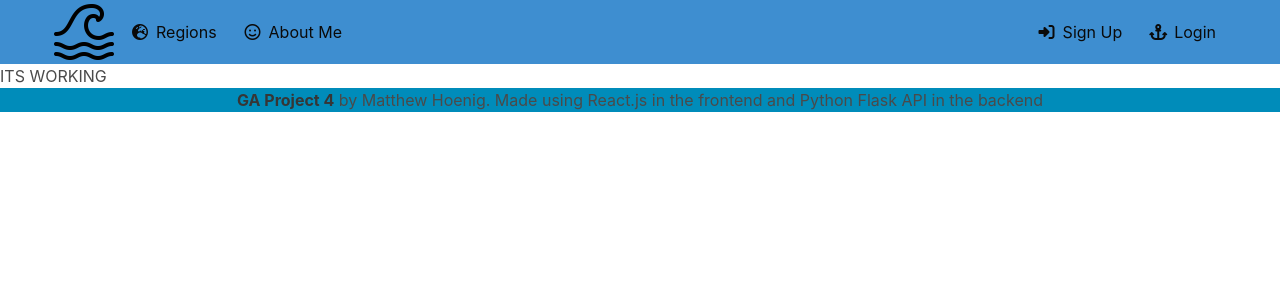
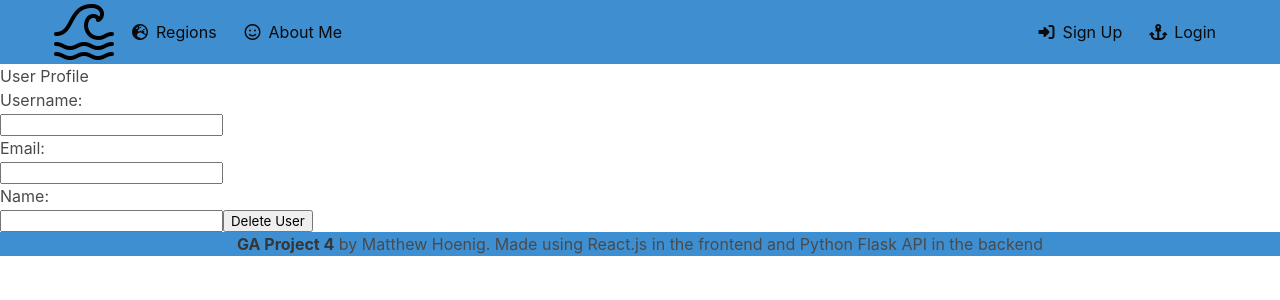
Before and after one commit to hoenigma/project-4-frontend, a React (Vite) app: page /user in a window 1280 px wide. Shown: the top 300 px of the page. Built offline with nearby package versions, Linux system fonts and the light colour scheme; no server answers.

Commit message:
Footer colour fixed and smaller, made user page (very basic) with update function and delete user

```diff
--- a/src/App.tsx
+++ b/src/App.tsx
@@ -12,7 +12,7 @@ import Projects from "./components/projects";
 import AddProject from "./components/addproject";
 import UpdateProject from "./components/updateprojects";
 import UserPage from "./components/userpage";
-import Footer from "./components/Footer";
+import Footer from "./components/footer";
 import { baseUrl } from "./config"
 
 function App() {
--- a/src/components/userpage.tsx
+++ b/src/components/userpage.tsx
@@ -1,33 +1,62 @@
-
-import React, { SyntheticEvent }  from "react";
+import React, { SyntheticEvent } from "react";
 import { baseUrl } from "../config";
 import { IUser } from "../interfaces/user";
 import { Link, useParams, useLocation, useNavigate } from "react-router-dom";
 import axios from "axios";
 
-
-function UserPage(){
-const [User, updateUser] = React.useState<IUser | null>(null);
-const navigate = useNavigate();
+function UserPage() {
+  const [user, setUser] = React.useState<IUser | null>(null);
+  const navigate = useNavigate();
 
   React.useEffect(() => {
     async function fetchUser() {
-      const resp = await fetch(`${baseUrl}/user}`);
+        const token = localStorage.getItem("token");
+      const resp = await fetch(`${baseUrl}/user`, {
+          headers: { Authorization: `Bearer ${token}` },
+        });
       const userDataText = await resp.text();
       console.log(userDataText);
       const userData = JSON.parse(userDataText);
 
-      updateUser(userData);
+      setUser(userData);
       console.log("this is the", userData);
     }
     fetchUser();
   }, []);
 
-    async function deleteUser(e: SyntheticEvent) {
+  async function handleUpdate(field: string, newValue: string) {
+    try {
+      const token = localStorage.getItem("token");
+      await axios.put(
+        `${baseUrl}/user`,
+        { [field]: newValue },
+        {
+          headers: { Authorization: `Bearer ${token}` },
+        }
+      );
+      // After updating, fetch user again to reflect changes
+      fetchUser();
+    } catch (error) {
+      console.error("Error updating user:", error);
+    }
+  }
+
+  async function fetchUser() {
+    // Define fetchUser in the component's scope
+    try {
+      const resp = await fetch(`${baseUrl}/user`);
+      const userData = await resp.json();
+      setUser(userData);
+    } catch (error) {
+      console.error("Error fetching user:", error);
+    }
+  }
+
+  async function deleteUser(e: SyntheticEvent) {
     try {
       const token = localStorage.getItem("token");
       console.log(token);
-      await axios.delete(`api/user/`, {
+      await axios.delete(`api/user`, {
         headers: { Authorization: `Bearer ${token}` },
       });
       navigate("/");
@@ -36,10 +65,40 @@ const navigate = useNavigate();
     }
   }
 
-  return(
-    <h1>ITS WORKING</h1>
-  )
+  return (
+    <div>
+      <h1>User Profile</h1>
+      <p>Username: {user?.username}</p>
+      <input
+        type="text"
+        value={user?.username}
+        onChange={(e) => handleUpdate("username", e.target.value)}
+      />
 
+      <p>Email: {user?.email}</p>
+      <input
+        type="text"
+        value={user?.email}
+        onChange={(e) => handleUpdate("email", e.target.value)}
+      />
+
+      <p>Name: {user?.name}</p>
+      <input
+        type="text"
+        value={user?.name}
+        onChange={(e) => handleUpdate("name", e.target.value)}
+      />
+
+      {/* <p>Password: {user?.password}</p>
+      <input
+        type="password"
+        value={user?.password}
+        onChange={(e) => handleUpdate("password", e.target.value)}
+      /> */}
+
+      <button onClick={deleteUser}>Delete User</button>
+    </div>
+  );
 }
 
-export default UserPage
+export default UserPage;
--- a/src/interfaces/user.ts
+++ b/src/interfaces/user.ts
@@ -4,4 +4,5 @@ export interface IUser {
   email: string;
   name: string;
   roles: number;
+  password: string;
 }
--- a/src/styles/main.scss
+++ b/src/styles/main.scss
@@ -58,7 +58,7 @@ button:hover {
 
 footer.footer{
   padding: 0;
-  background-color: #008cba
+  background-color: #3E8FD1
 }
 
 // @import url("https://fonts.googleapis.com/css2?family=Roboto:wght@500&display=swap");
```
